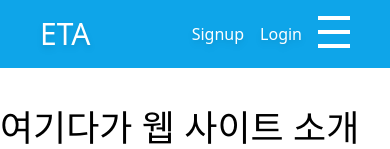
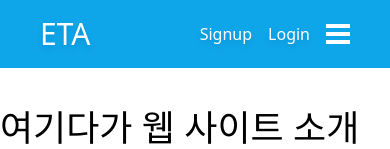
Before and after one commit to JisooOvO/DataAnalystProject-Frontend-YoungmanProject, a React (Create React App) app: page / in a window 390 px wide. Shown: the top 149 px of the page. Built offline with nearby package versions, Linux system fonts and the light colour scheme.

Commit message:
update hamburger button design

```diff
--- a/src/component/HambergerButton.js
+++ b/src/component/HambergerButton.js
@@ -8,7 +8,7 @@ const HambergerButton = () => {
     }
     return (
         <button
-            className="flex flex-col justify-between w-8 h-8"
+            className="flex flex-col justify-between items-center w-6 h-5"
             onClick={handleHambergerButton}
         >
             <span className="block w-full h-1 bg-white"></span>
--- a/src/component/Header.js
+++ b/src/component/Header.js
@@ -7,7 +7,7 @@ const Header = () => {
             <div className="text-white pl-10 text-3xl">
                 <Navigation title={"ETA"} url={"/"}/>
             </div>
-            <div className='flex gap-4 sm:gap-10 text-white'>
+            <div className='flex items-center gap-4 sm:gap-10 text-white'>
                 <Navigation title={"Signup"} url={"/signup"}/>
                 <Navigation title={"Login"} url={"/login"}/>
                 <HambergerButton/>
```
